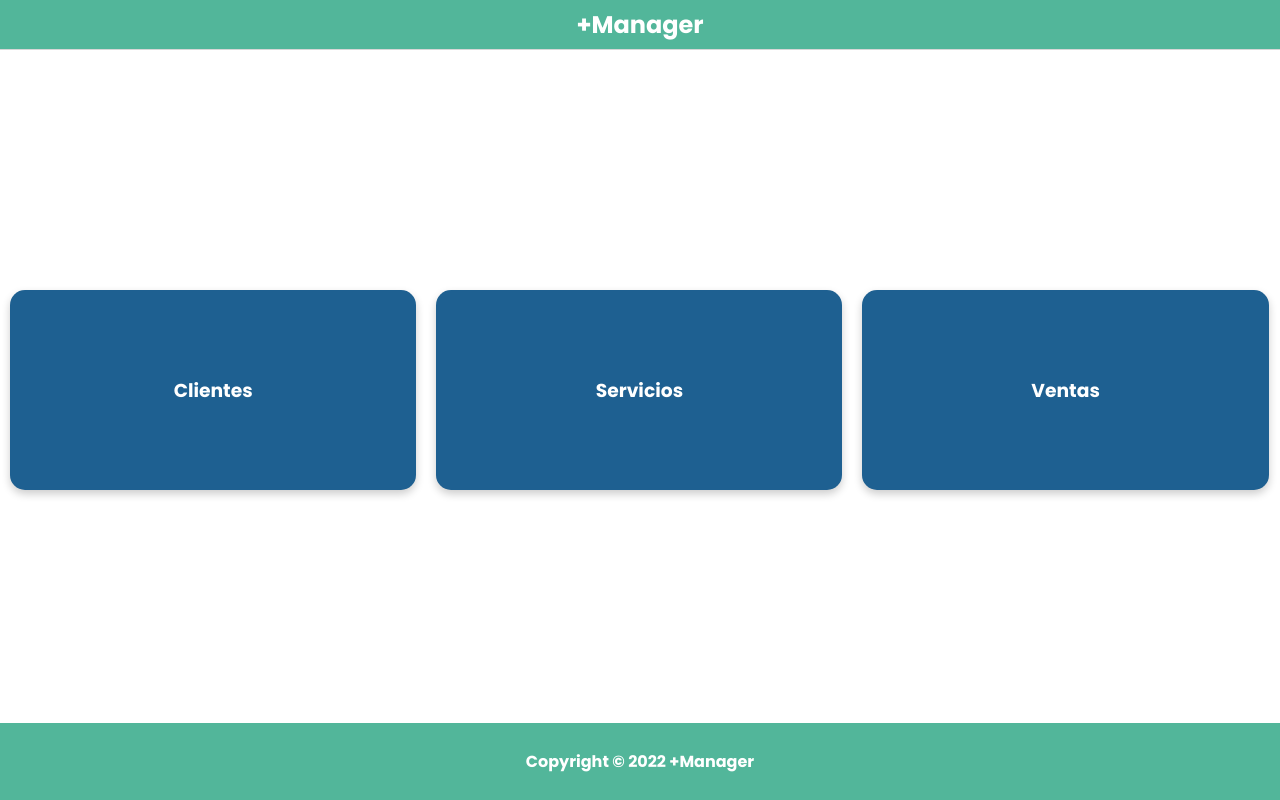
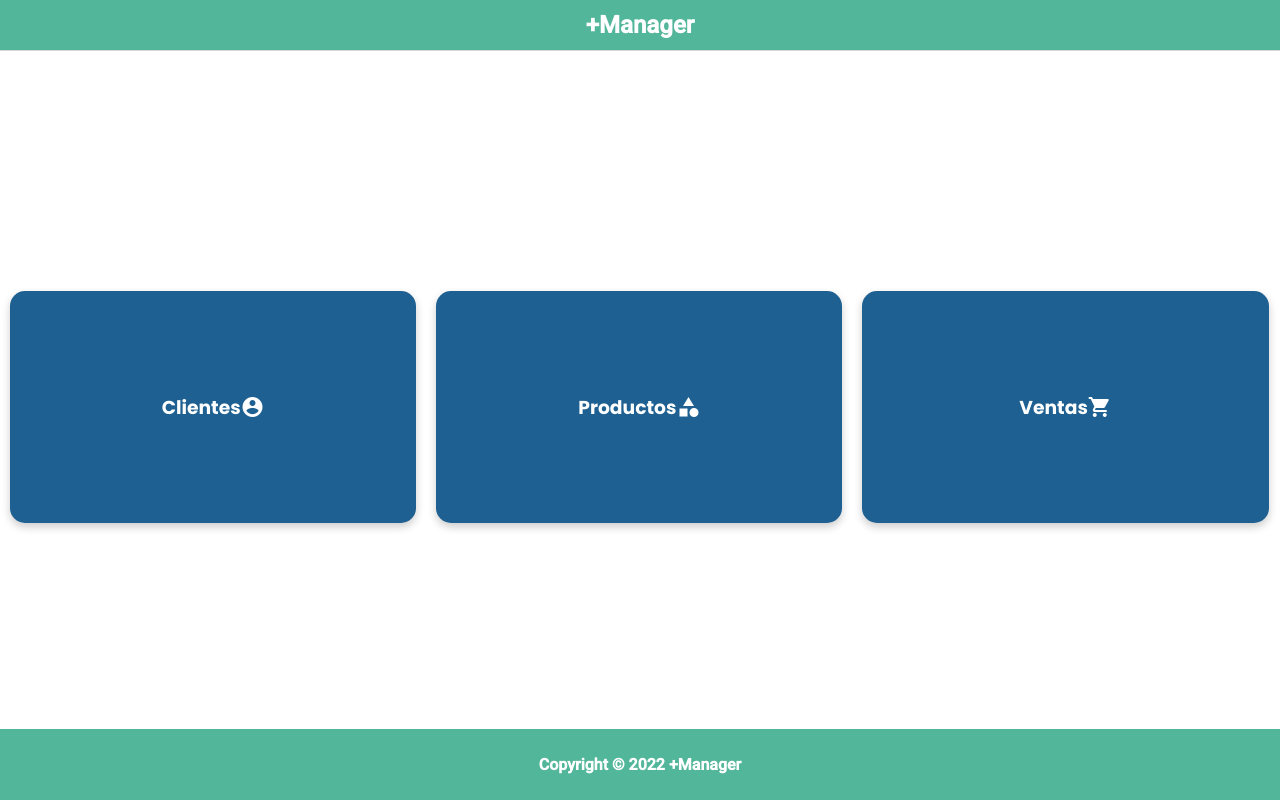
Before and after one commit to Alexis-P252/PreLab, an Angular app: page / in a window 1280 px wide. Built offline with nearby package versions, Linux system fonts and the light colour scheme.

Commit message:
agregados iconos

```diff
--- a/angular.json
+++ b/angular.json
@@ -27,6 +27,7 @@
               "src/assets"
             ],
             "styles": [
+              "./node_modules/@angular/material/prebuilt-themes/indigo-pink.css",
               "src/styles.css"
             ],
             "scripts": []
@@ -94,6 +95,7 @@
               "src/assets"
             ],
             "styles": [
+              "./node_modules/@angular/material/prebuilt-themes/indigo-pink.css",
               "src/styles.css"
             ],
             "scripts": []
--- a/package.json
+++ b/package.json
@@ -11,10 +11,12 @@
   "private": true,
   "dependencies": {
     "@angular/animations": "~13.3.0",
+    "@angular/cdk": "^13.3.4",
     "@angular/common": "~13.3.0",
     "@angular/compiler": "~13.3.0",
     "@angular/core": "~13.3.0",
     "@angular/forms": "~13.3.0",
+    "@angular/material": "^13.3.4",
     "@angular/platform-browser": "~13.3.0",
     "@angular/platform-browser-dynamic": "~13.3.0",
     "@angular/router": "~13.3.0",
--- a/src/app/card/card.component.html
+++ b/src/app/card/card.component.html
@@ -1,3 +1,6 @@
 <div class="card">
     <h3>{{title}}</h3>
+    <mat-icon *ngIf="title == 'Clientes'">account_circle</mat-icon>
+    <mat-icon *ngIf="title == 'Productos'">category</mat-icon>
+    <mat-icon *ngIf="title == 'Ventas'">shopping_cart</mat-icon>
 </div>
--- a/src/app/home-page/home-page.component.html
+++ b/src/app/home-page/home-page.component.html
@@ -1,13 +1,15 @@
 <div class="row">
+
     <div class="column">
       <app-card title="Clientes"></app-card>
     </div>
 
     <div class="column">
-      <app-card title="Servicios"></app-card>
+      <app-card title="Productos"></app-card>
     </div>
 
     <div class="column">
       <app-card title="Ventas"></app-card>
     </div>
-  </div>
+
+</div>
--- a/src/index.html
+++ b/src/index.html
@@ -7,6 +7,9 @@
   <meta name="viewport" content="width=device-width, initial-scale=1">
   <link rel="icon" type="image/x-icon" href="favicon.ico">
   <link rel="stylesheet" href="./styles.css">
+  <link rel="preconnect" href="https://fonts.gstatic.com">
+  <link href="https://fonts.googleapis.com/css2?family=Roboto:wght@300;400;500&display=swap" rel="stylesheet">
+  <link href="https://fonts.googleapis.com/icon?family=Material+Icons" rel="stylesheet">
 </head>
 <body>
   <app-root></app-root>
--- a/src/styles.css
+++ b/src/styles.css
@@ -46,46 +46,7 @@
     margin: 0;
 }
 
-* {
-    box-sizing: border-box;
-}
 
-.column {
-float: left;
-width: 33.3%;
-padding: 0 10px;
-}
 
-.row {
-    margin-top: 30vh;
-}
-
-.row:after {
-content: "";
-display: table;
-clear: both;
-}
-
-@media screen and (max-width: 600px) {
-.column {
-    width: 100%;
-    display: block;
-    margin-bottom: 20px;
-}
-.row {
-    margin-top: 10px;
-}
-}
-
-.card {
-    display: flex;
-    align-items: center;
-    justify-content: center;
-box-shadow: 0 4px 8px 0 rgba(0, 0, 0, 0.2);
-padding: 16px;
-text-align: center;
-background-color: #f1f1f1;
-height: 25vh;
-cursor: pointer;
-border-radius: 15px;
-}
+html, body { height: 100%; }
+body { margin: 0; font-family: Roboto, "Helvetica Neue", sans-serif; }
```
Also changed, not shown: src/app/app.module.ts (+6 -1 lines), src/app/card/card.component.css (line endings or trailing spaces), 1 other file (tests, documents, lock files or other folders).
